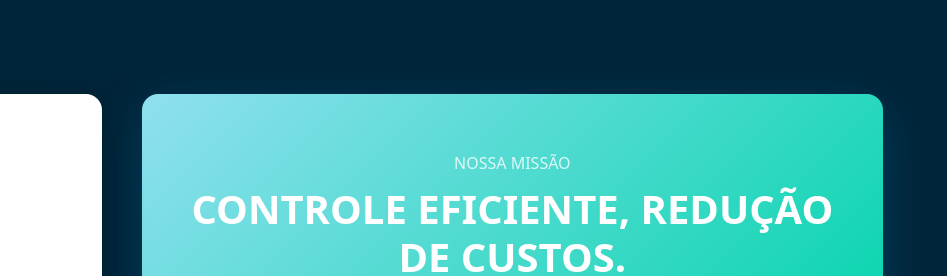
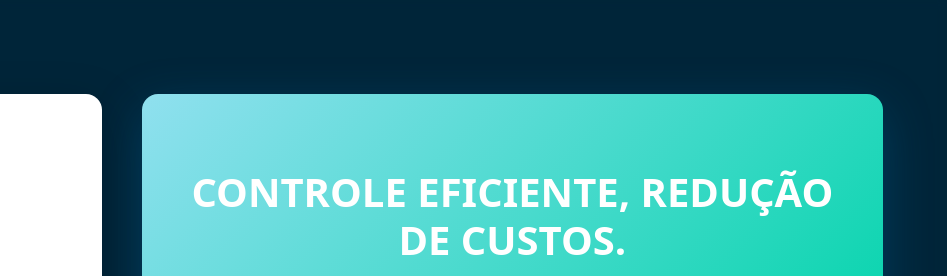
Before and after one commit to jptechsolutions-a11y/controlebaixaconsumo, a plain HTML site: page index.html in a window 1280 px wide. Shown: the top 276 px of the page, 333-1280 px from the left. Drawn offline with nearby package versions, Linux system fonts and the light colour scheme.

Commit message:
Update index.html

```diff
--- a/index.html
+++ b/index.html
@@ -45,7 +45,6 @@
 
             <div style="grid-column: span 1; display: grid; grid-template-rows: 1fr 1fr; gap: 40px;">
                  <div style="background: var(--secondary-gradient); color: white; padding: 40px; border-radius: 16px; box-shadow: 0 15px 50px rgba(0, 119, 182, 0.3); display: flex; flex-direction: column; justify-content: center;">
-                    <div style="font-size: 1rem; opacity: 0.8; margin-bottom: 10px;">NOSSA MISSÃO</div>
                     <div style="font-size: 2.5rem; font-weight: 800; line-height: 1.2;">CONTROLE EFICIENTE, REDUÇÃO DE CUSTOS.</div>
                     <div style="font-size: 1.1rem; margin-top: 15px; font-weight: 400; opacity: 0.9;">Gerencie as baixas de consumo com precisão, agilidade e total rastreabilidade.</div>
                 </div>
```
